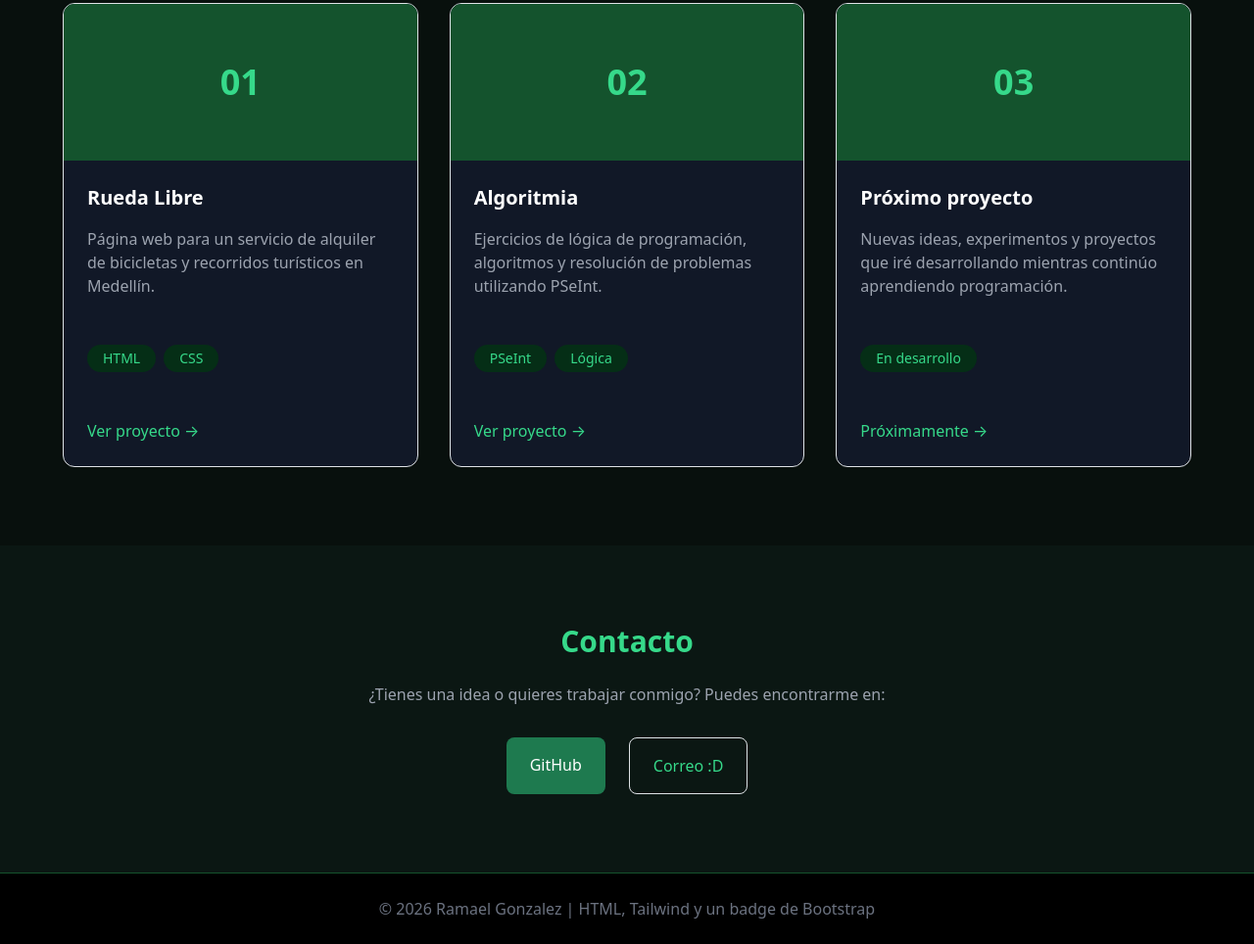
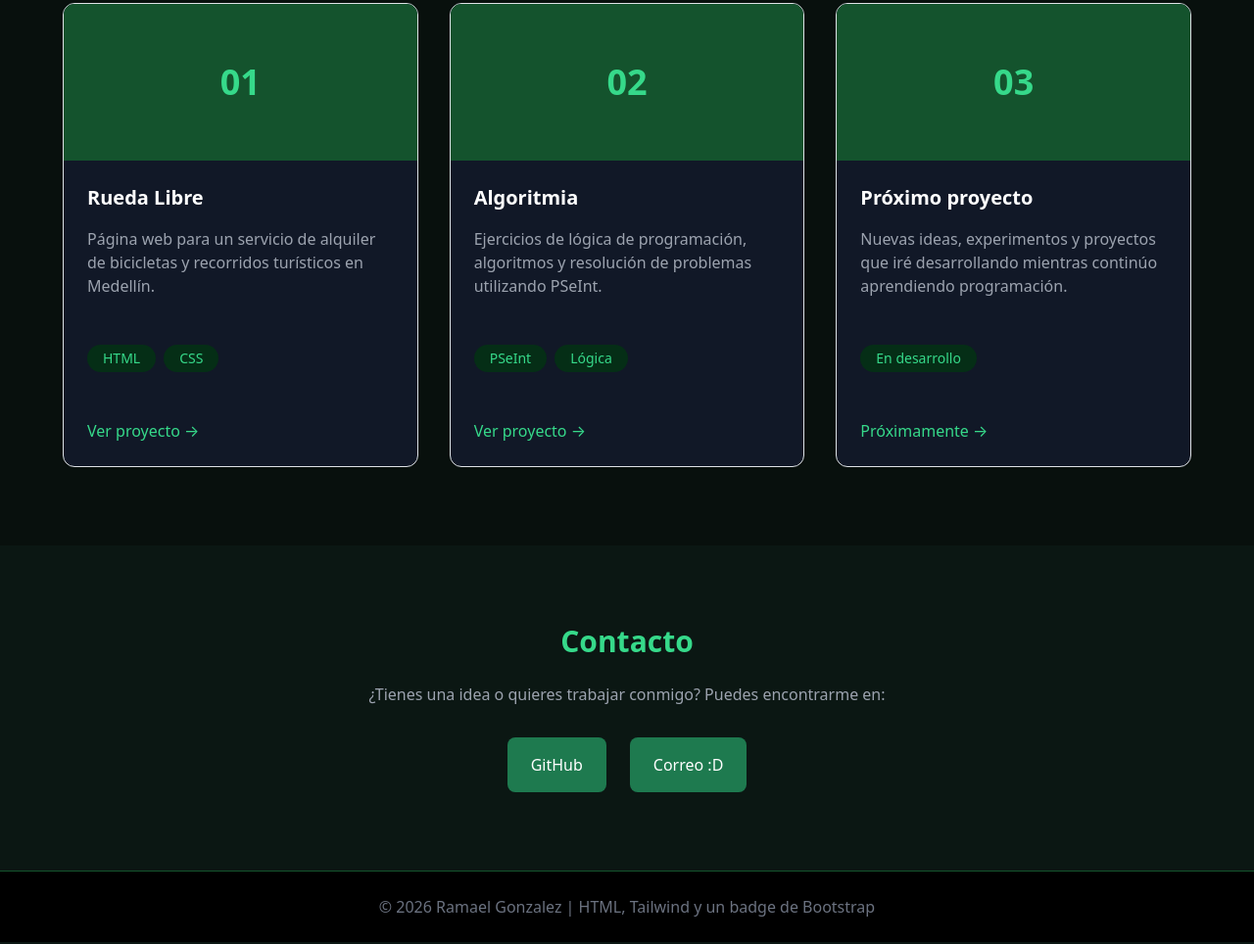
Before and after one commit to Ramael-L/Portafolio, a plain HTML site: page index.html in a window 1280 px wide. Shown: the part 1558-2522 px from the top of the page at 98% size. Drawn offline with nearby package versions, Linux system fonts and the light colour scheme.

```diff
--- a/index.html
+++ b/index.html
@@ -310,7 +310,7 @@
                 </a>
 
                 <span href="mailto:rmcg7637@gmial.com"
-                    class="border border-acento text-acento px-6 py-3 rounded-lg">
+                       class="bg-verde px-6 py-3 rounded-lg hover:bg-acento hover:text-black transition">
                     Correo :D
                 </span>
 
```
